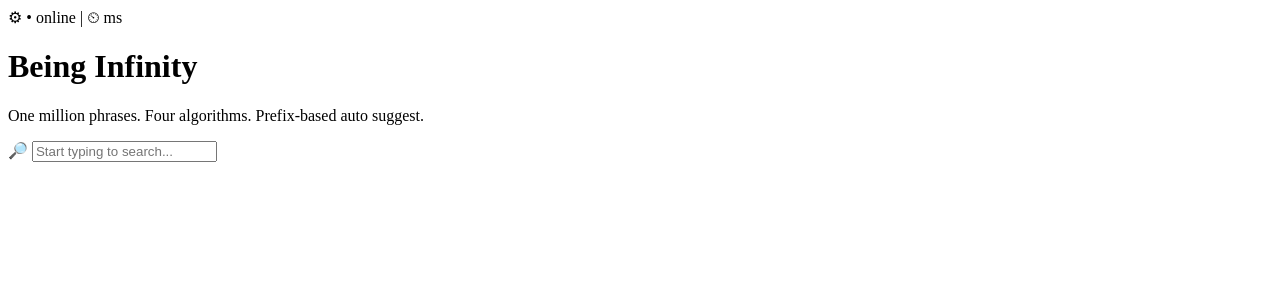
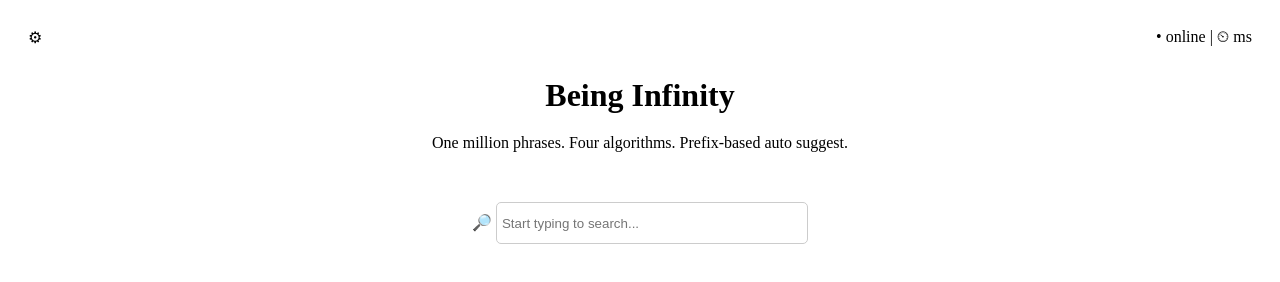
Before and after one commit to chetana213/autosuggest, a website: page frontend/autosuggest.html in a window 1280 px wide. Drawn offline with Linux system fonts and the light colour scheme.

Commit message:
alignment

```diff
--- a/frontend/autosuggest.html
+++ b/frontend/autosuggest.html
@@ -6,10 +6,38 @@
     <title>Document</title>
 </head>
 <body>
-    <span> &#9881;</span>
-    <span> &#8226; online | &#9202 ms</span>
-    <h1> Being Infinity </h1>
-    <p> One million phrases. Four algorithms. Prefix-based auto suggest.</p>
-    <span> 	&#128270 <input placeholder="Start typing to search..."></span>
+    <div style="padding: 20px;">
+        <div style="margin-bottom: 30px;">
+            <span style="float: left;"> &#9881;</span>
+            <span style="float: right;"> &#8226; online | &#9202 ms</span>
+            <div style="clear: both;">
+            </div>
+        </div>
+        <h1> Being Infinity </h1>
+        <p> One million phrases. Four algorithms. Prefix-based auto suggest.</p>
+        <div style="text-align: center;">
+            <span> 	&#128270 <input placeholder="Start typing to search..."></span>
+        </div>
+    </div>
+    <style>
+        h1 {
+            text-align: center;
+            margin: 0 0 20px 0;
+        }
+        p {
+            text-align: center;
+            margin: 0 0 30px 0;
+        }
+        div[style*="text-align: center"] {
+            margin-top: 50px;
+        }
+        input {
+            width: 300px;
+            height: 30px;
+            border-radius: 5px;
+            border: 1px solid #ccc;
+            padding: 5px;
+        }
+    </style>
 </body>
 </html>
```
